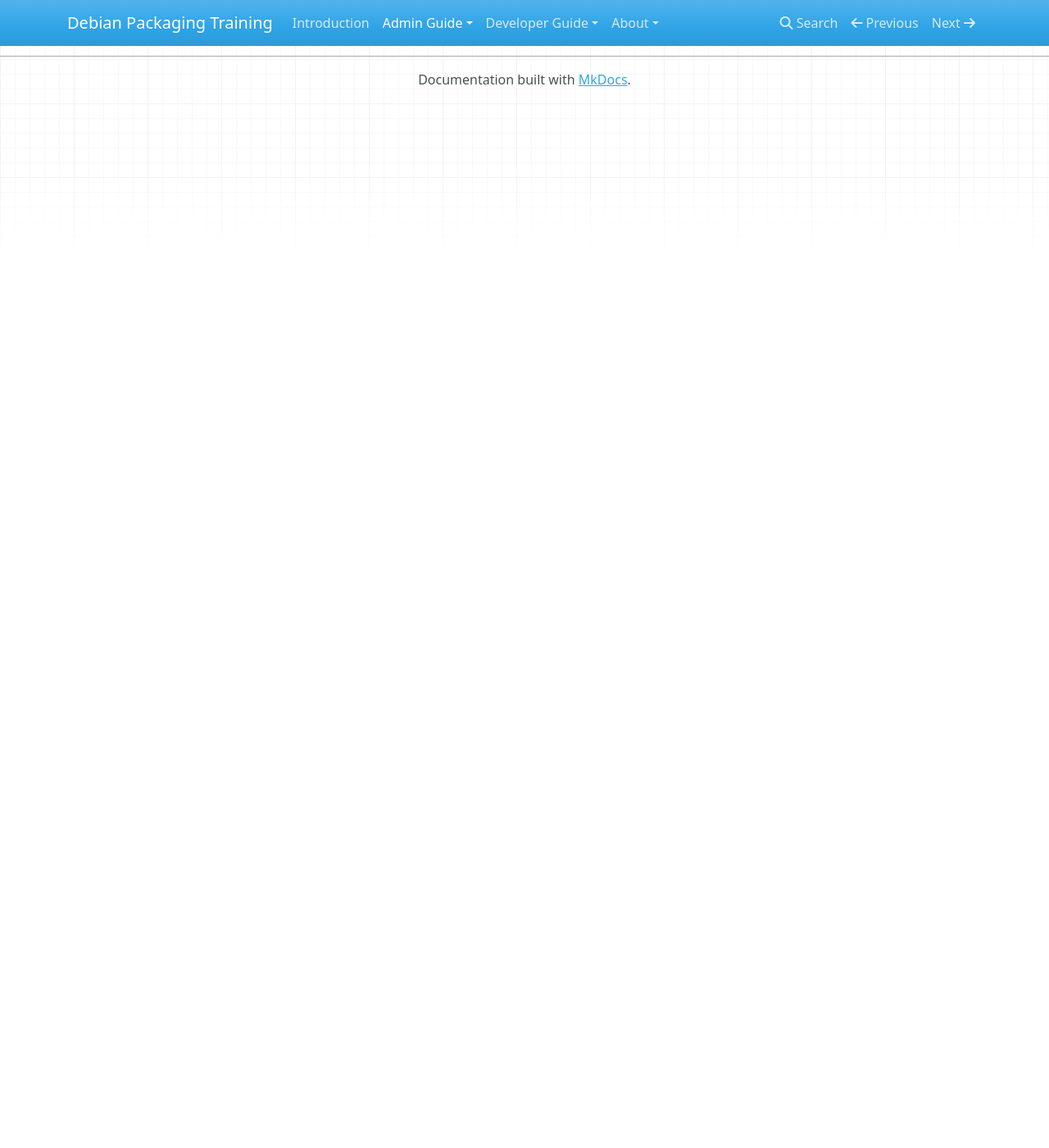
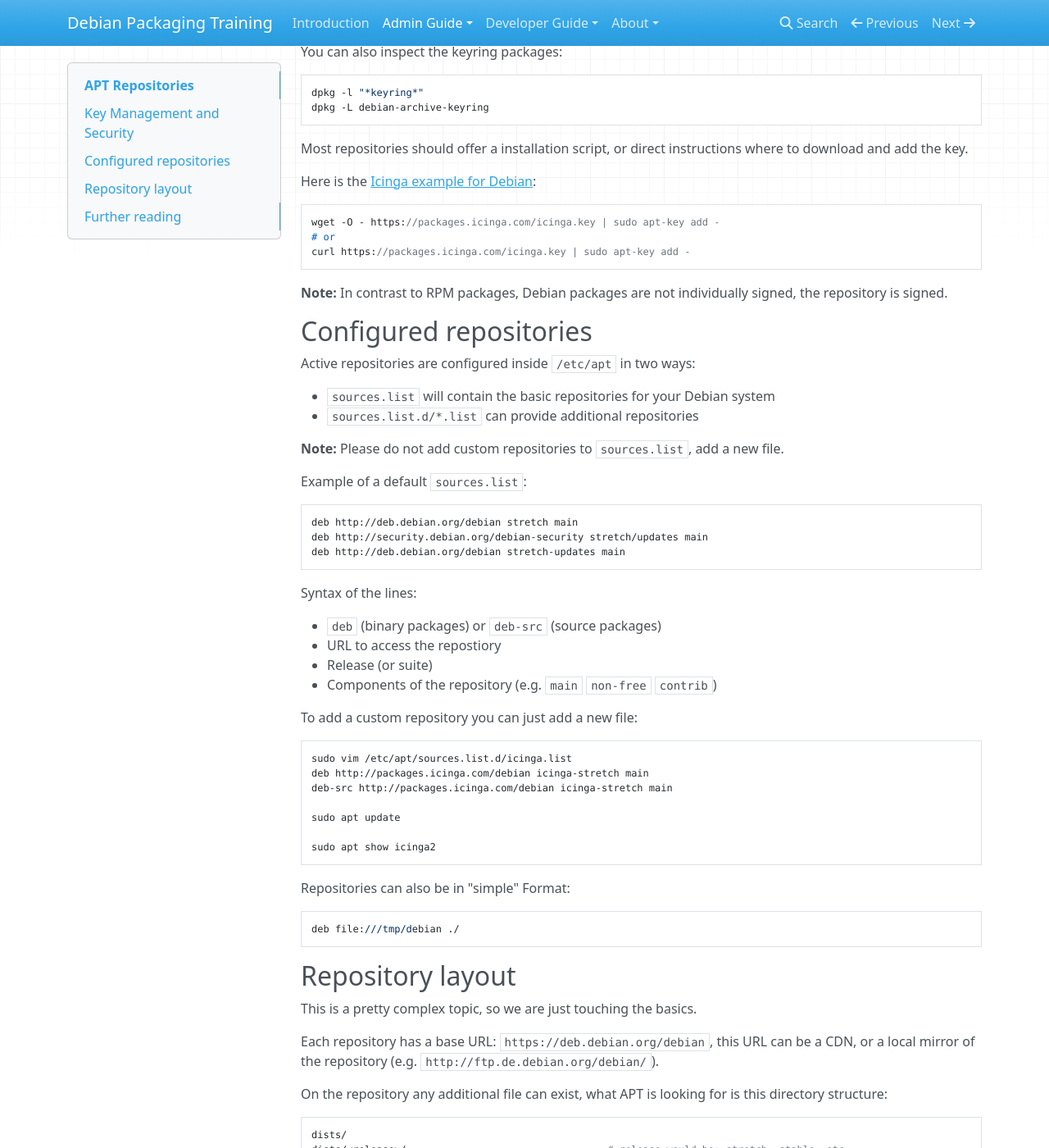
Before and after one commit to lazyfrosch/training-debian-packaging, an MkDocs documentation site: the page built from docs/admin/repositories.md, in a window 1280 px wide and 1400 px high, scrolled down 438 px. Shown: the whole window at 82% size. Built offline with MkDocs 1.6.1, drawn with Linux system fonts in a browser that asks for light colours; nearby versions of some CDN libraries; old or Windows-style settings are respelled for this version of MkDocs; before the commit the page ends 900 px from its top, so only the background shows below that; some of the changed text lies outside the part shown.

Commit message:
Add repository chapter

```diff
--- a/docs/admin/repositories.md
+++ b/docs/admin/repositories.md
@@ -1,2 +1,107 @@
-Repositories
-============
+APT Repositories
+================
+
+All packages APT downloads and installs are coming from APT repositories.
+
+## Key Management and Security
+
+For security and trust purposes all repositories should be signed with a GPG key.
+
+This building a trust chain, where the administrator needs to add the public key to the local trust store,
+so that all meta data and packages downloaded can be verified against that trust store.
+
+    apt-key list
+
+**You should see:**
+
+* Keyrings installed by packages (e.g. `/etc/apt/trusted.gpg.d/debian-archive-stretch-stable.gpg`)
+* Optional keys in the local trust store `/etc/apt/trusted.gpg`
+
+You can also inspect the keyring packages:
+
+    dpkg -l "*keyring*"
+    dpkg -L debian-archive-keyring
+
+Most repositories should offer a installation script, or direct instructions where to download and add the key.
+
+Here is the [Icinga example for Debian](https://packages.icinga.com/debian/):
+
+    wget -O - https://packages.icinga.com/icinga.key | sudo apt-key add -
+    # or
+    curl https://packages.icinga.com/icinga.key | sudo apt-key add -
+
+**Note:** In contrast to RPM packages, Debian packages are not individually signed, the repository is signed.
+
+## Configured repositories
+
+Active repositories are configured inside `/etc/apt` in two ways:
+
+* `sources.list` will contain the basic repositories for your Debian system
+* `sources.list.d/*.list` can provide additional repositories
+
+**Note:** Please do not add custom repositories to `sources.list`, add a new file.
+
+Example of a default `sources.list`:
+
+    deb http://deb.debian.org/debian stretch main
+    deb http://security.debian.org/debian-security stretch/updates main
+    deb http://deb.debian.org/debian stretch-updates main
+
+Syntax of the lines:
+
+* `deb` (binary packages) or `deb-src` (source packages)
+* URL to access the repostiory
+* Release (or suite)
+* Components of the repository (e.g. `main` `non-free` `contrib`)
+
+To add a custom repository you can just add a new file:
+
+    sudo vim /etc/apt/sources.list.d/icinga.list
+    deb http://packages.icinga.com/debian icinga-stretch main
+    deb-src http://packages.icinga.com/debian icinga-stretch main
+
+    sudo apt update
+
+    sudo apt show icinga2
+
+Repositories can also be in "simple" Format:
+
+    deb file:///tmp/debian ./
+
+## Repository layout
+
+This is a pretty complex topic, so we are just touching the basics.
+
+Each repository has a base URL: `https://deb.debian.org/debian`, this URL can be a CDN,
+or a local mirror of the repository (e.g. `http://ftp.de.debian.org/debian/`).
+
+On the repository any additional file can exist, what APT is looking for is this directory structure:
+
+    dists/
+    dists/<release>/                                  # release would be: stretch, stable, etc.
+    dists/<release>/Release                           # main metadata and checksums for all files
+    dists/<release>/Release.gpg                       # signature for the metadata
+    dists/<release>/<component>/                      # component would be: main, contrib, non-free
+    dists/<release>/<component>/Contents-<arch>.gz    # arch would be: amd64, i386
+    dists/<release>/<component>/binary-all/           # arch independent packages (no binary programs)
+    dists/<release>/<component>/binary-<arch>/
+    dists/<release>/<component>/binary-*/Packages.gz  # meta data for all packages included
+    dists/<release>/<component>/source/Sources.gz     # meta data for all source packages included
+
+Various other metadata is included in these directories and then references by other files.
+
+The main trust-root comes from `Release.gpg`, which signs `Release`,
+all other files are referenced by checksum from there.
+
+Outside of `dists/` it is most common to put the actual packages into `pool/`, the stucture here depends on the
+repository software used, files are references by URL and checksum from the metadata.
+
+**Task:** Go to a repository and explore:
+
+* http://ftp.de.debian.org/debian/dists/stretch/
+* http://ftp.de.debian.org/debian/pool/
+
+## Further reading
+
+* [man apt-secure](https://manpages.debian.org/stable/apt/apt-secure.8.de.html)
+* [man sources.list](https://manpages.debian.org/stable/apt/sources.list.5.de.html)
```
